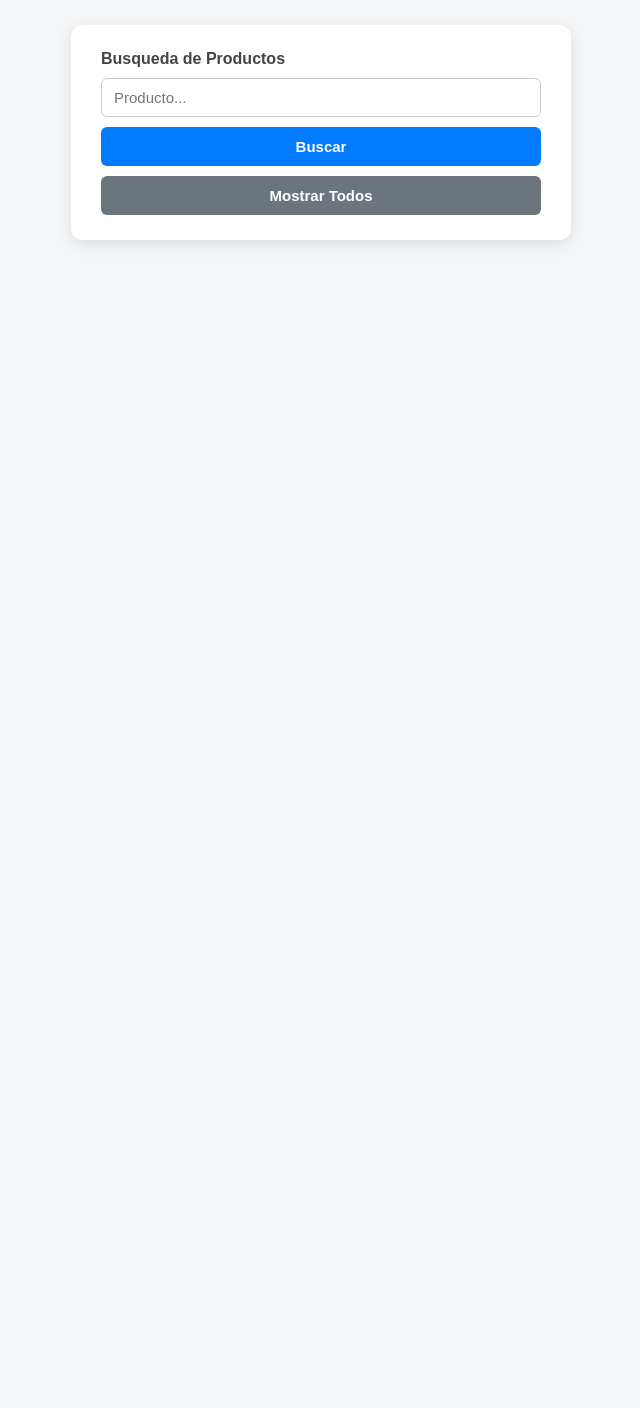
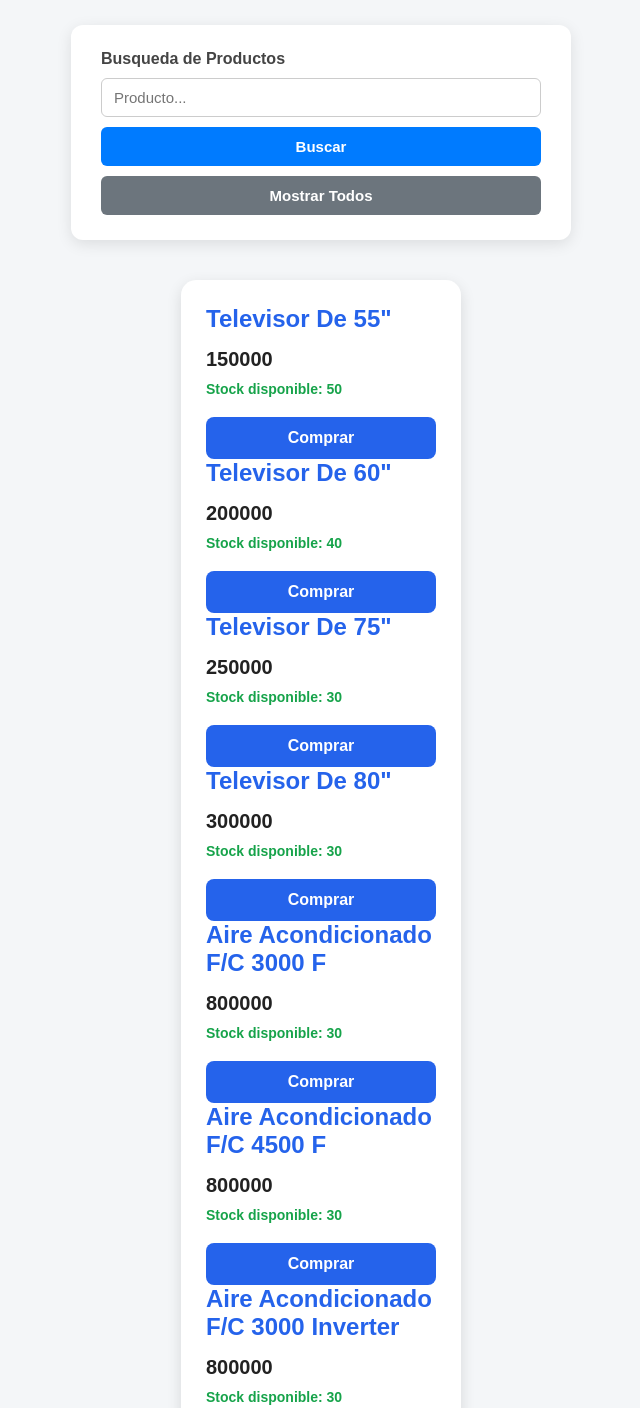
Before and after one commit to espesot/javaScript26, a plain HTML site: page Clase07/index.html in a window 1280 px wide. Shown: the part 513-1921 px from the top of the page, without its empty margins (319-959 px from the left). Before the commit the page ends 813 px from the top, so only its background shows below. Drawn offline with Linux system fonts and the light colour scheme.

Commit message:
Pre Entrega 7 funcion funcion renderizar

```diff
--- a/Clase07/css/style.css
+++ b/Clase07/css/style.css
@@ -187,3 +187,96 @@ body > div:nth-of-type(3) {
     padding: 20px;
   }
 }
+
+
+
+
+
+
+
+/* para card!! */
+
+/* Card principal */
+#contenedor-items {
+  width: 280px;
+  min-height: 260px;
+  padding: 25px;
+  margin: 20px;
+
+  background-color: #ffffff;
+  border-radius: 15px;
+
+  /* Sombra */
+  box-shadow: 0 5px 15px rgba(0, 0, 0, 0.12);
+
+  /* Organización del contenido */
+  display: flex;
+  flex-direction: column;
+  justify-content: space-between;
+
+  transition: transform 0.3s ease, box-shadow 0.3s ease;
+}
+
+/* Efecto al pasar el mouse */
+#contenedor-items:hover {
+  transform: translateY(-5px);
+  box-shadow: 0 10px 25px rgba(0, 0, 0, 0.18);
+}
+
+/* Nombre del producto */
+#contenedor-items h3 {
+  margin: 0 0 15px 0;
+
+  color: #2563eb;
+  font-size: 24px;
+  font-weight: 700;
+
+  text-transform: capitalize;
+}
+
+/* Precio */
+#contenedor-items p {
+  margin: 5px 0;
+
+  color: #222;
+  font-size: 20px;
+  font-weight: bold;
+}
+
+/* Stock */
+#contenedor-items h6 {
+  margin: 10px 0 20px 0;
+
+  color: #16a34a;
+  font-size: 14px;
+  font-weight: 600;
+}
+
+/* Botón comprar */
+#contenedor-items #comprar {
+  width: 100%;
+  padding: 12px 20px;
+
+  border: none;
+  border-radius: 8px;
+
+  background-color: #2563eb;
+  color: white;
+
+  font-size: 16px;
+  font-weight: bold;
+
+  cursor: pointer;
+
+  transition: background-color 0.3s ease;
+}
+
+/* Hover del botón */
+#contenedor-items #comprar:hover {
+  background-color: #1d4ed8;
+}
+
+/* Cuando se presiona el botón */
+#contenedor-items #comprar:active {
+  transform: scale(0.98);
+}
--- a/Clase07/index.html
+++ b/Clase07/index.html
@@ -33,7 +33,13 @@
 
     <button id="all">Mostrar Todos</button>
   </div>
-  <div>
+
+  <div id="contenedor-items">
+    <!-- agregar un div mas para las card -->
+    <h3>nombre</h3>
+    <p>precio</p>
+    <h6>Stock disponible</h6>
+    <button id="comprar">Comprar</button>
 
   </div>
 
--- a/Clase07/js/main.js
+++ b/Clase07/js/main.js
@@ -11,11 +11,19 @@ class Producto {
 }
 
 productos.push(new Producto(1, 'Televisor de 55"', 150000, 'Tecno', 50))
-productos.push(new Producto(2, 'Aire Acondicionado F/C', 800000, 'Hogar', 30))
-productos.push(new Producto(3, 'Helader inverter', 900000, 'Electro', 20))
-productos.push(new Producto(5, 'Tostadora', 50000, 'Electro', 50))
-productos.push(new Producto(4, 'Lavarropa', 800000, 'Electro', 10))
-productos.push(new Producto(6, 'Pava Electrica', 70000, 'Hogar', 40))
+productos.push(new Producto(2, 'Televisor de 60"', 200000, 'Tecno', 40))
+productos.push(new Producto(3, 'Televisor de 75"', 250000, 'Tecno', 30))
+productos.push(new Producto(4, 'Televisor de 80"', 300000, 'Tecno', 30))
+productos.push(new Producto(5, 'Aire Acondicionado F/C 3000 F', 800000, 'Hogar', 30))
+productos.push(new Producto(6, 'Aire Acondicionado F/C 4500 F', 800000, 'Hogar', 30))
+productos.push(new Producto(7, 'Aire Acondicionado F/C 3000 inverter', 800000, 'Hogar', 30))
+productos.push(new Producto(8, 'Aire Acondicionado F/C 4500 inverter', 800000, 'Hogar', 30))
+productos.push(new Producto(9, 'Aire Acondicionado Ventana 3000 F', 800000, 'Hogar', 30))
+productos.push(new Producto(10, 'Aire Acondicionado Ventana 4500 F', 800000, 'Hogar', 30))
+productos.push(new Producto(11, 'Helader inverter', 900000, 'Electro', 20))
+productos.push(new Producto(12, 'Tostadora', 50000, 'Electro', 50))
+productos.push(new Producto(13, 'Lavarropa', 800000, 'Electro', 10))
+productos.push(new Producto(14, 'Pava Electrica', 70000, 'Hogar', 40))
 
 let btnAdd = document.getElementById('add')
 let nombre = document.querySelector('#name')
@@ -23,10 +31,11 @@ let newPrecio = document.querySelector('#price')
 let newCategoria = document.querySelector('#category')
 let newStock = document.querySelector('#stock')
 let divs = document.querySelectorAll('div')
+let busqueda = document.getElementById('busqueda')
+let btnBuscar = document.getElementById('filtrar')
+let contenedor = document.getElementById('contenedor-items')
 
-
-//Ver de agregar todo lo que esta en el btn en una funcion
-btnAdd.addEventListener('click', () => {
+function btnAgregar() {
   let p = document.createElement('h3')
   if (btnAdd.textContent == 'Agregar') {
     let nuevoID = productos.length + 1
@@ -36,6 +45,9 @@ btnAdd.addEventListener('click', () => {
     btnAdd.textContent = 'Limpiar'
 
     divs[0].appendChild(p)
+    //-------------------------- ELIMINAR CONS
+    //Para ver como queda el arr de productos
+    console.table(productos)
   } else {
     btnAdd.textContent = 'Agregar'
     nombre.value = ''
@@ -44,4 +56,35 @@ btnAdd.addEventListener('click', () => {
     newStock.value = ''
     divs[0].lastElementChild.remove()
   }
+}
+
+function render(arr){
+  // Modificar innerHTML para hacer varios div dentro del div principal
+  contenedor.innerHTML =''
+  arr.forEach((el)=>{
+    let card = document.createElement('div')
+    card.id
+    card.innerHTML = `
+
+    <h3>${el.nombre}</h3>
+    <p>${el.precio}</p>
+    <h6>Stock disponible: ${el.stock}</h6>
+    <button id="comprar">Comprar</button>
+
+`
+contenedor.append(card)
+  })
+}
+
+render(productos)
+
+
+btnAdd.addEventListener('click', btnAgregar
+
+)
+
+btnBuscar.addEventListener('click', () => {
+  console.log(busqueda.value)
+  let result = productos.filter(el=> el.nombre.toLowerCase().includes(busqueda.value.toLowerCase()))
+  console.table(result)
 })
```
